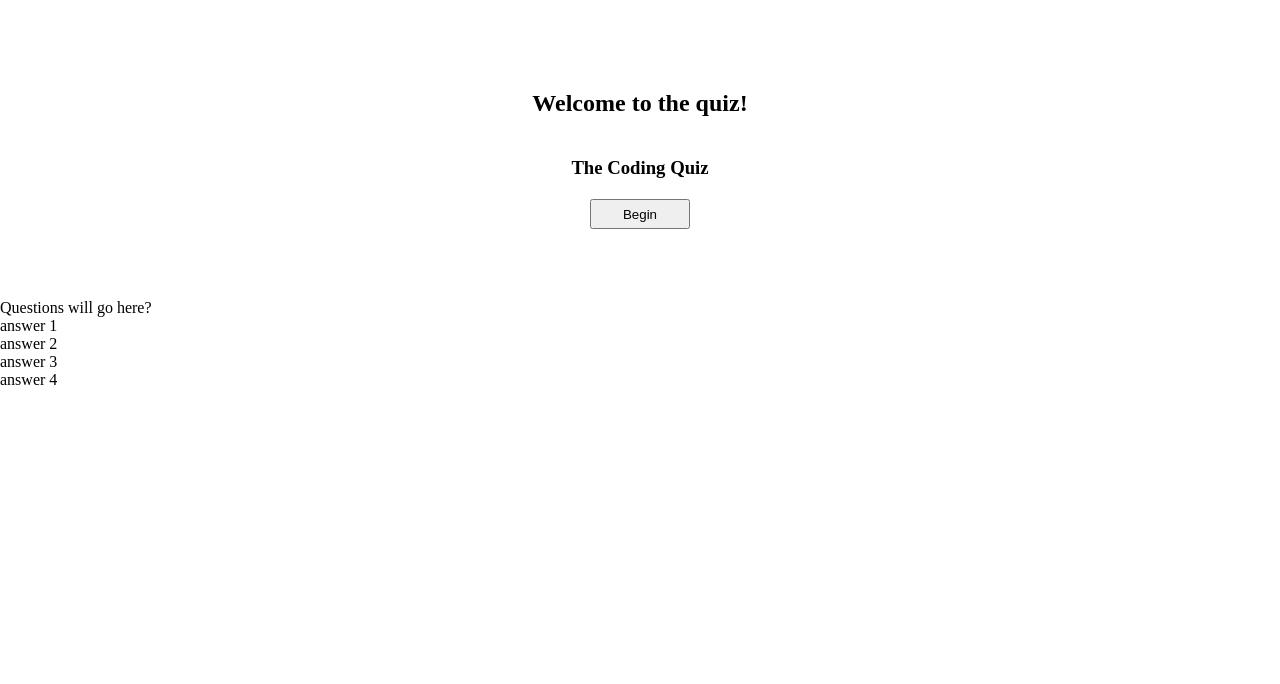
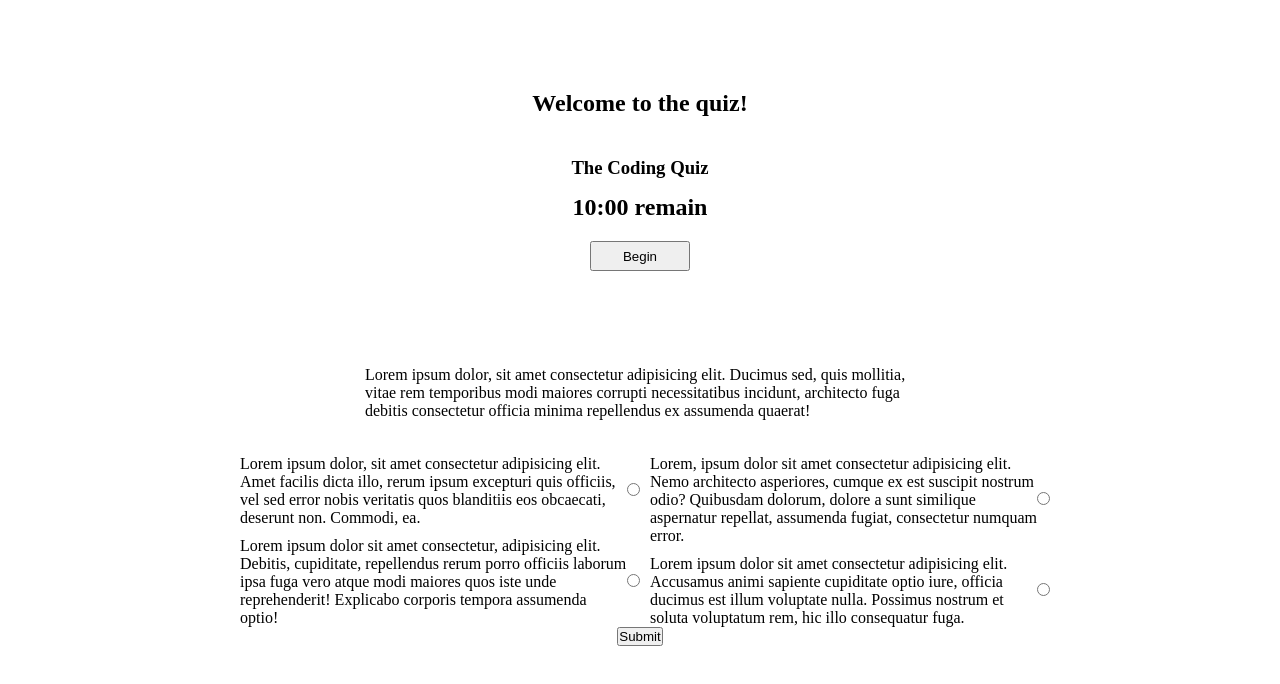
Before and after one commit to jakelliot98/coding-quiz, a plain HTML site: page index.html in a window 1280 px wide. Drawn offline with Linux system fonts and the light colour scheme.

Commit message:
basic format set, want to make entire answer clickable. form/label/input

```diff
--- a/index.html
+++ b/index.html
@@ -3,37 +3,53 @@
     <meta charset="UTF-8" name="viewport" content="width=device-width initial-scale=1.0"/>
     <title>CODING QUIZ</title>
     <link rel="stylesheet" href="./style/style.css"/>
+<body>
 
 <header>
  <!--name of the quiz and timer in header-->
 <!--welcome should dissappear when quiz starts-->
 <!--need button to start quiz-->
 <div class="quiz-title">
- <h2 id="quiz-hello">Welcome to the quiz!</h2>
+ <h2 id="quiz-hello" class="welcome">Welcome to the quiz!</h2>
  <h3 id=quiz-name>The Coding Quiz</h3>
+ <h2 id="timer" class="time-left">10:00 remain</h2>
  <div class="wrapper">
  <button class="quiz-button" id="start-quiz">Begin</button>
  </div>
  </div>
 </header>
 
-<body>
+
 <section class="quiz-container" id="quiz-box">
 <div class="q-box" id=quest-cont>
-    <p>Questions will go here?</p>
+    <p>Lorem ipsum dolor, sit amet consectetur adipisicing elit. Ducimus sed, quis mollitia, vitae rem temporibus modi maiores corrupti necessitatibus incidunt, architecto fuga debitis consectetur officia minima repellendus ex assumenda quaerat!</p>
     <!--questions will go here-->
 </div>
 
 <div class="a-box" id="ans-cont">
     <!--answer options will go in this div-->
-    <ul class="questions-here" id="question-list">
-        <li class="question" id="que">answer 1</li>
-        <li class="question" id="que">answer 2</li>
-        <li class="question" id="que">answer 3</li>
-        <li class="question" id="que">answer 4</li>
+    <ul class="answers-here" id="answer-list">
+<div class="answers-left">
+        <li class="answer" id="que">Lorem ipsum dolor, sit amet consectetur adipisicing elit. Amet facilis dicta illo, rerum ipsum excepturi quis officiis, vel sed error nobis veritatis quos blanditiis eos obcaecati, deserunt non. Commodi, ea.
+            <div>
+            <input type="radio" name="choice" class="answer-button"/>
+            </div>
+        </li>
+    <li class="answer" id="que">Lorem ipsum dolor sit amet consectetur, adipisicing elit. Debitis, cupiditate, repellendus rerum porro officiis laborum ipsa fuga vero atque modi maiores quos iste unde reprehenderit! Explicabo corporis tempora assumenda optio!
+        <div><input type="radio" name="choice" class="answer-button"/></div>
+    </li>
+</div>
+<div class="answers-right">
+        <li class="answer" id="que">Lorem, ipsum dolor sit amet consectetur adipisicing elit. Nemo architecto asperiores, cumque ex est suscipit nostrum odio? Quibusdam dolorum, dolore a sunt similique aspernatur repellat, assumenda fugiat, consectetur numquam error.
+            <div><input type="radio" name="choice" class="answer-button"/></div>
+        </li>
+        <li class="answer" id="que">Lorem ipsum dolor sit amet consectetur adipisicing elit. Accusamus animi sapiente cupiditate optio iure, officia ducimus est illum voluptate nulla. Possimus nostrum et soluta voluptatum rem, hic illo consequatur fuga.
+            <div><input type="radio" name="choice" class="answer-button"/></div>
+        </li>
     </ul>
-
 </div>
+</div>
+<button class="submit-button" id="submit">Submit</button>
 </section>
 </body>
 </html>
--- a/style/style.css
+++ b/style/style.css
@@ -12,17 +12,23 @@ header {
 }
 
 
-
-header h2 {
+.welcome {
    margin: 20px;
    padding: 20px;
    display: flex;
    justify-content: center;
 }
 
+.time-left {
+    display: flex;
+    justify-content: center;
+    margin-bottom: 15px;
+}
+
 header h3 {
     display: flex;
     justify-content: center;
+    margin-bottom: 15px;
 }
 
 .wrapper {
@@ -38,3 +44,52 @@ header h3 {
     height: 30px;
     width: 100px;
 }
+
+.quiz-container {
+    display: flex;
+    align-items: center;
+    flex-direction: column;
+}
+
+.answers-here {
+    list-style-type: none;
+    display: flex;
+    flex-direction: row;
+}
+
+.q-box {
+    box-sizing: border-box;
+    margin: 25px;
+    width: 550px;
+}
+
+.a-box {
+    box-sizing:border-box;
+    margin-bottom: 0px;
+}
+
+.answers-left {
+    display: flex;
+    flex-direction: column;
+}
+
+.answers-right {
+    display: flex;
+    flex-direction: column;
+}
+
+.answer {
+    display: inline-flex;
+    align-items: center;
+    margin-top: 10px;
+    margin-left: 10px;
+    width: auto;
+    max-width: 400px;
+    height: auto;
+
+}
+
+
+.submit-button {
+    margin-bottom: 25px;
+}
```
